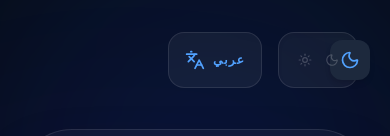
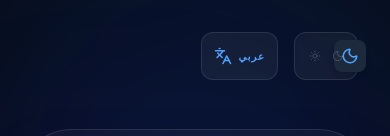
Before and after one commit to youssefselhussainy-eg/staqem-frontend, a React (Vite) app: page /login in a window 390 px wide. Shown: the top 136 px of the page. Built offline with nearby package versions, Linux system fonts and the light colour scheme.

Commit message:
fix: final mobile UI cleanup and component isolation

```diff
--- a/src/components/LanguageToggle.jsx
+++ b/src/components/LanguageToggle.jsx
@@ -10,7 +10,6 @@ const LanguageToggle = () => {
   const toggleLanguage = () => {
     const newLang = i18n.language === 'ar' ? 'en' : 'ar';
     i18n.changeLanguage(newLang);
-    // تغيير اتجاه الصفحة بالكامل
     document.documentElement.dir = newLang === 'ar' ? 'rtl' : 'ltr';
     document.documentElement.lang = newLang;
   };
@@ -18,12 +17,13 @@ const LanguageToggle = () => {
   return (
     <button
       onClick={toggleLanguage}
-      className={`h-14 px-4 rounded-2xl border transition-all flex items-center gap-2 font-black text-xs uppercase tracking-widest active:scale-95
+      // التعديل: h-12 للموبايل و h-14 للديسكوب، مع تقليل الـ padding (px-3) والـ gap للموبايل
+      className={`h-12 md:h-14 px-3 md:px-4 rounded-xl md:rounded-2xl border transition-all flex items-center gap-1.5 md:gap-2 font-black text-[10px] md:text-xs uppercase tracking-widest active:scale-95 shrink-0
         ${isDarkMode
           ? 'bg-white/5 border-white/10 text-blue-400 hover:bg-blue-600/10'
           : 'bg-slate-100 border-slate-200 text-blue-600 hover:bg-blue-50'}`}
     >
-      <Languages size={20} />
+      <Languages size={18} className="md:w-5 md:h-5" />
       <span>{i18n.language === 'ar' ? 'EN' : 'عربي'}</span>
     </button>
   );
--- a/src/components/ThemeToggle.jsx
+++ b/src/components/ThemeToggle.jsx
@@ -8,31 +8,33 @@ const ThemeToggle = () => {
   return (
     <button
       onClick={() => setIsDarkMode(!isDarkMode)}
-      // dir="ltr" هي السر هنا عشان نلغي تأثير العربي على حركة الزرار
       dir="ltr"
-      className={`relative w-20 h-14 flex items-center rounded-2xl p-1 transition-all duration-500 shadow-inner shrink-0 border
+      // التعديل: جعل العرض والارتفاع Responsive (w-16 h-12 للموبايل و w-20 h-14 للديسكتوب)
+      className={`relative w-16 h-12 md:w-20 md:h-14 flex items-center rounded-xl md:rounded-2xl p-1 transition-all duration-500 shadow-inner shrink-0 border
         ${isDarkMode
           ? 'bg-white/5 border-white/10'
           : 'bg-slate-100 border-slate-200'}`}
     >
       {/* الدائرة المتحركة */}
       <div
-        className={`w-10 h-10 rounded-xl shadow-md transform transition-transform duration-500 flex items-center justify-center
+        // التعديل: مقاس الدائرة (w-8 h-8 للموبايل و w-10 h-10 للديسكتوب)
+        // وتعديل مسافة الـ Translate لتناسب العرض الجديد (translate-x-6 للموبايل و translate-x-8 للديسكتوب)
+        className={`w-8 h-8 md:w-10 md:h-10 rounded-lg md:rounded-xl shadow-md transform transition-transform duration-500 flex items-center justify-center
           ${isDarkMode
-            ? 'translate-x-8 bg-slate-800 text-blue-400' // بيتحرك لليمين في الدارك
-            : 'translate-x-0 bg-white text-amber-500'}`}  // بيفضل مكانه عالشمال في اللايت
+            ? 'translate-x-6 md:translate-x-8 bg-slate-800 text-blue-400'
+            : 'translate-x-0 bg-white text-amber-500'}`}
       >
         {isDarkMode ? (
-          <Moon size={20} className="animate-in fade-in zoom-in duration-300" />
+          <Moon size={18} className="md:w-5 md:h-5 animate-in fade-in zoom-in duration-300" />
         ) : (
-          <Sun size={20} className="animate-in fade-in zoom-in duration-300" />
+          <Sun size={18} className="md:w-5 md:h-5 animate-in fade-in zoom-in duration-300" />
         )}
       </div>
 
       {/* خلفية جمالية ثابتة */}
-      <div className="absolute inset-0 flex justify-between items-center px-3 pointer-events-none opacity-20">
-        <Sun size={14} className={isDarkMode ? 'text-white' : 'text-slate-400'} />
-        <Moon size={14} className={isDarkMode ? 'text-white' : 'text-slate-400'} />
+      <div className="absolute inset-0 flex justify-between items-center px-2 md:px-3 pointer-events-none opacity-20">
+        <Sun size={12} className={`md:w-3.5 ${isDarkMode ? 'text-white' : 'text-slate-400'}`} />
+        <Moon size={12} className={`md:w-3.5 ${isDarkMode ? 'text-white' : 'text-slate-400'}`} />
       </div>
     </button>
   );
--- a/src/components/dashboard/AdviceCard.jsx
+++ b/src/components/dashboard/AdviceCard.jsx
@@ -2,7 +2,7 @@
 import React, { useState, useEffect } from 'react';
 import { Trophy, Quote } from 'lucide-react';
 import { motion, AnimatePresence } from 'framer-motion';
-import { useTranslation } from 'react-i18next'; // استيراد الترجمة
+import { useTranslation } from 'react-i18next';
 
 // مصفوفة المفاتيح (الترجمة الفعلية هتكون في ملف i18n.js) ✅
 const adviceKeys = [
@@ -26,30 +26,31 @@ const AdviceCard = ({ doctorName, isDarkMode }) => {
   }, []);
 
   return (
-    <div className={`p-8 rounded-[3rem] border backdrop-blur-sm transition-all duration-500 h-full flex flex-col justify-between
+    // التعديل: جعل الـ padding والـ rounded متجاوبين (p-6 و rounded-2rem للموبايل)
+    <div className={`p-6 md:p-8 rounded-4xl md:rounded-[3rem] border backdrop-blur-sm transition-all duration-500 h-full flex flex-col justify-between
       ${isDarkMode ? 'bg-white/3 border-white/5 shadow-2xl' : 'bg-white border-slate-100 shadow-sm'}`}>
 
-      <div className={`flex items-center gap-4 mb-6 ${i18n.language === 'ar' ? 'text-right' : 'text-left'}`} dir={i18n.language === 'ar' ? 'rtl' : 'ltr'}>
-        <div className={`p-4 rounded-3xl ${isDarkMode ? 'bg-amber-600/20 text-amber-400' : 'bg-amber-50 text-amber-500'}`}>
-          <Trophy size={28} />
+      <div className={`flex items-center gap-3 md:gap-4 mb-4 md:mb-6 ${i18n.language === 'ar' ? 'text-right' : 'text-left'}`} dir={i18n.language === 'ar' ? 'rtl' : 'ltr'}>
+        <div className={`p-3 md:p-4 rounded-2xl md:rounded-3xl ${isDarkMode ? 'bg-amber-600/20 text-amber-400' : 'bg-amber-50 text-amber-500'}`}>
+          <Trophy size={24} className="md:w-7 md:h-7" />
         </div>
         <div>
-          <h3 className={`font-black text-xl ${isDarkMode ? 'text-white' : 'text-slate-800'}`}>
+          <h3 className={`font-black text-lg md:text-xl ${isDarkMode ? 'text-white' : 'text-slate-800'}`}>
              {t('dr_advice_title', { name: doctorName?.split(' ')[0] || t('specialist') })}
           </h3>
-          <p className={`text-[10px] font-bold uppercase tracking-widest ${isDarkMode ? 'text-white/40' : 'text-slate-400'}`}>
+          <p className={`text-[9px] md:text-[10px] font-bold uppercase tracking-widest ${isDarkMode ? 'text-white/40' : 'text-slate-400'}`}>
             {t('medical_guidance')}
           </p>
         </div>
       </div>
 
-      <div className={`p-6 rounded-4xl border relative overflow-hidden flex-1 flex items-center
+      {/* التعديل: جعل الحاوية الداخلية مرنة في الموبايل (p-4 و rounded-3xl) */}
+      <div className={`p-4 md:p-6 rounded-3xl md:rounded-4xl border relative overflow-hidden flex-1 flex items-center
         ${isDarkMode ? 'bg-white/5 border-white/5 shadow-inner' : 'bg-linear-to-br from-amber-50/50 to-orange-50/50 border-amber-100'}`}>
 
-        {/* أيقونة الكوت تتغير مكانها حسب اللغة */}
         <Quote
-          className={`absolute -top-2 ${i18n.language === 'ar' ? '-left-2 rotate-180' : '-right-2'} opacity-10 ${isDarkMode ? 'text-white' : 'text-amber-100'}`}
-          size={60}
+          size={48}
+          className={`md:w-15 md:h-15 absolute -top-2 ${i18n.language === 'ar' ? '-left-2 rotate-180' : '-right-2'} opacity-10 ${isDarkMode ? 'text-white' : 'text-amber-100'}`}
         />
 
         <AnimatePresence mode="wait">
@@ -59,7 +60,7 @@ const AdviceCard = ({ doctorName, isDarkMode }) => {
             animate={{ opacity: 1, x: 0 }}
             exit={{ opacity: 0, x: i18n.language === 'ar' ? -20 : 20 }}
             transition={{ duration: 0.6 }}
-            className={`text-lg leading-relaxed font-bold italic w-full
+            className={`text-base md:text-lg leading-relaxed font-bold italic w-full
               ${i18n.language === 'ar' ? 'text-right' : 'text-left'}
               ${isDarkMode ? 'text-blue-50' : 'text-amber-900'}`}
             dir={i18n.language === 'ar' ? 'rtl' : 'ltr'}
@@ -69,13 +70,13 @@ const AdviceCard = ({ doctorName, isDarkMode }) => {
         </AnimatePresence>
 
         <div className={`absolute -bottom-4 ${i18n.language === 'ar' ? '-right-4' : '-left-4'} opacity-5 rotate-12`}>
-          <Trophy size={100} />
+          <Trophy size={80} className="md:w-25 md:h-25" />
         </div>
       </div>
 
-      <div className="flex justify-center gap-2 mt-6">
+      <div className="flex justify-center gap-1.5 md:gap-2 mt-4 md:mt-6">
         {adviceKeys.map((_, i) => (
-          <div key={i} className={`h-1.5 rounded-full transition-all duration-500 ${i === currentIndex ? 'w-6 bg-amber-500' : 'w-1.5 bg-slate-300 opacity-30'}`} />
+          <div key={i} className={`h-1 md:h-1.5 rounded-full transition-all duration-500 ${i === currentIndex ? 'w-5 md:w-6 bg-amber-500' : 'w-1 md:w-1.5 bg-slate-300 opacity-30'}`} />
         ))}
       </div>
     </div>
--- a/src/components/dashboard/ProfileButton.jsx
+++ b/src/components/dashboard/ProfileButton.jsx
@@ -1,23 +1,24 @@
 import React from 'react';
 import { User } from 'lucide-react';
 import { useNavigate } from 'react-router-dom';
-// التعديل هنا: استدعاء الـ ThemeContext مباشرة
 import { useTheme } from '../../context/ThemeContext';
 
-const ProfileButton = () => { // شيلنا الـ Prop عشان يلقطها لوحده
+const ProfileButton = () => {
   const navigate = useNavigate();
-  const { isDarkMode } = useTheme(); // قفشنا الـ Theme من المصدر
+  const { isDarkMode } = useTheme();
 
   return (
     <button
       onClick={() => navigate('/profile')}
-      className={`h-full w-14 rounded-2xl border transition-all hover:scale-110 active:scale-95 flex items-center justify-center
+      // التعديل: استبدال h-full و w-14 بمقاسات Responsive (w-12 للموبايل و w-14 للديسكتوب)
+      // مع التأكد من وجود flex و items-center و justify-center للسنترة
+      className={`h-12 w-12 md:h-14 md:w-14 rounded-xl md:rounded-2xl border transition-all hover:scale-110 active:scale-95 flex items-center justify-center shrink-0
         ${isDarkMode
           ? 'bg-white/5 border-white/10 text-slate-400 hover:text-blue-400 hover:bg-white/10'
           : 'bg-slate-100 border-slate-200 text-slate-500 hover:text-blue-600 hover:bg-white shadow-sm'}`}
       title="الملف الشخصي"
     >
-      <User size={24} />
+      <User size={24} className="md:w-6 md:h-6 w-5 h-5" />
     </button>
   );
 };
```
